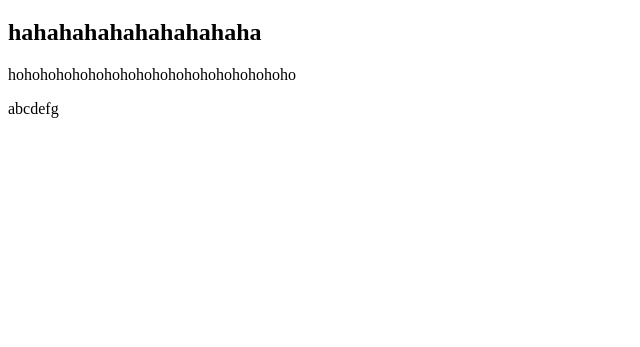
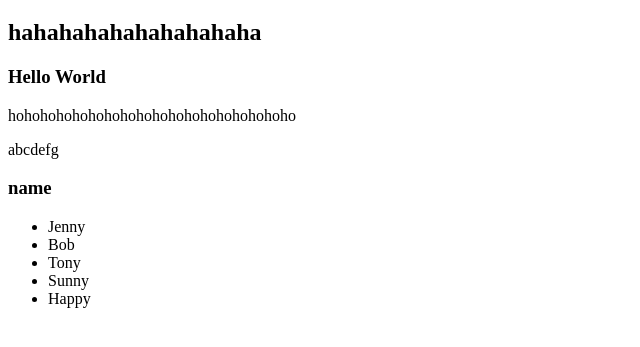
Before and after one commit to EunKyung0505/first-project, a plain HTML site: page index.html in a window 1280 px wide. Shown: the part 61-408 px from the top of the page, without its empty margins (0-640 px from the left). Drawn offline with Linux system fonts and the light colour scheme.

Commit message:
second commit

```diff
--- a/index.html
+++ b/index.html
@@ -10,7 +10,16 @@
 <body>
     <h1>First Project</h1>
     <h2>hahahahahahahahahaha</h2>
+    <h3>Hello World</h3>
     <p>hohohohohohohohohohohohohohohohohoho</p>
     <p>abcdefg</p>
+    <h3>name</h3>
+    <ul>
+        <li>Jenny</li>
+        <li>Bob</li>
+        <li>Tony</li>
+        <li>Sunny</li>
+        <li>Happy</li>
+    </ul>
 </body>
 </html>
```
